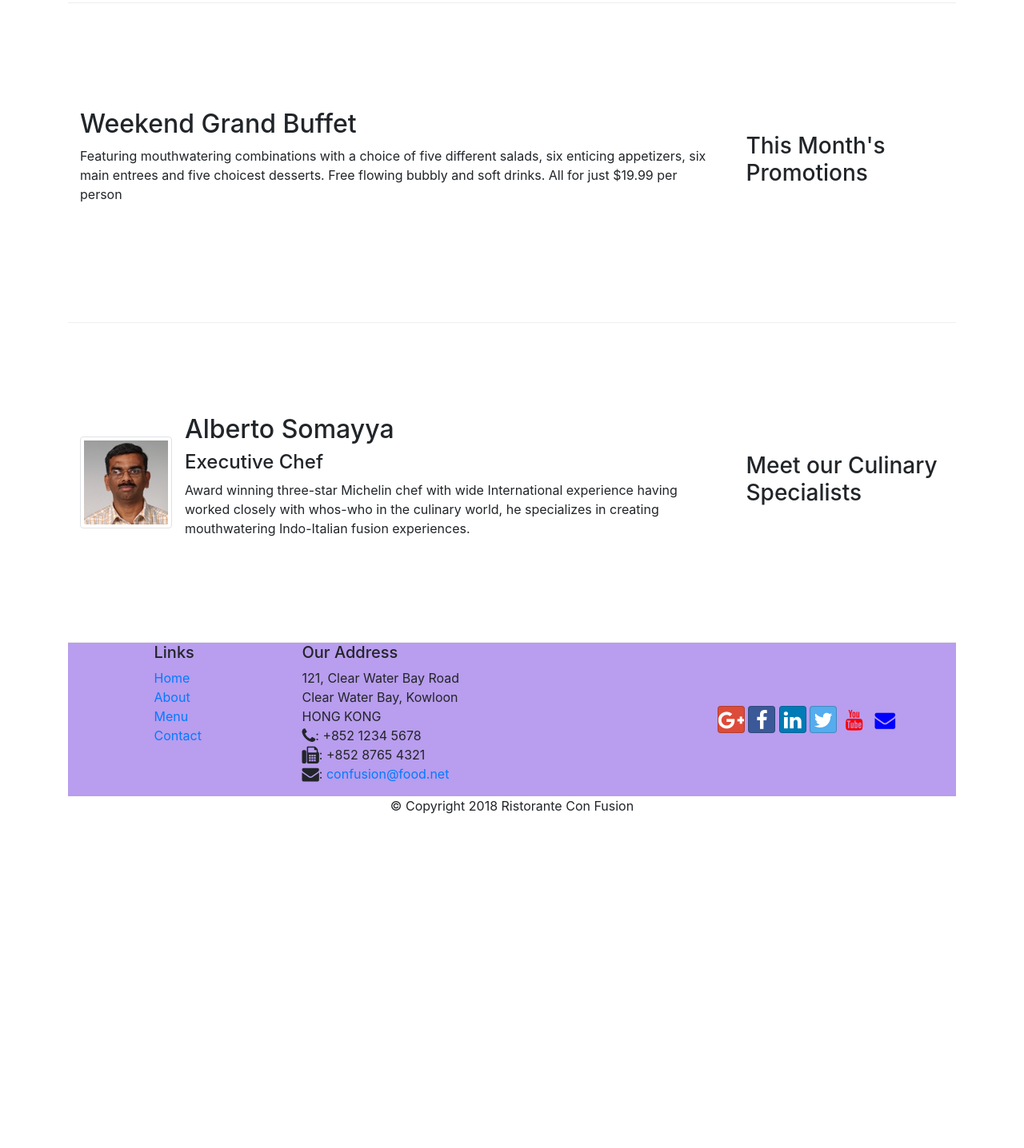
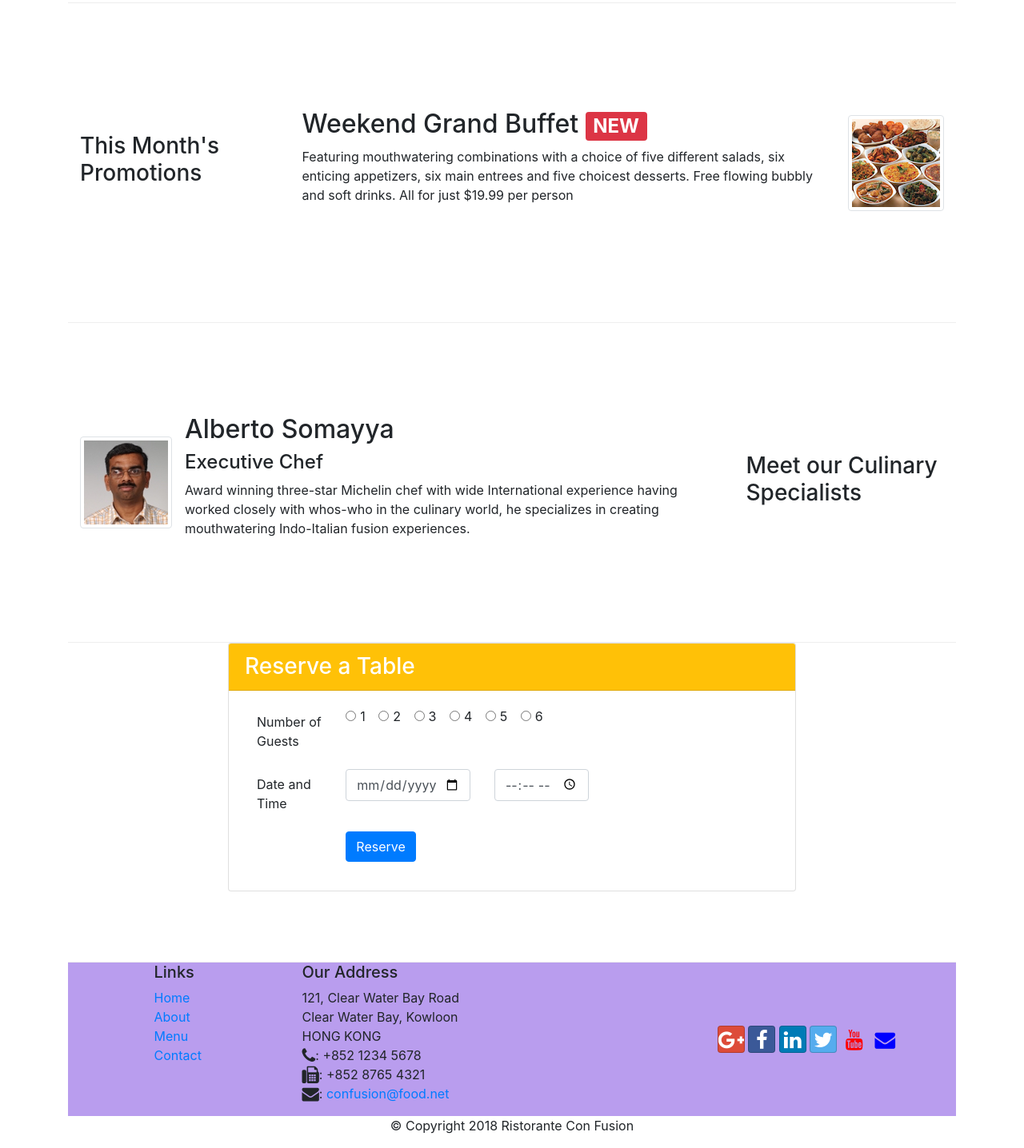
Before and after one commit to Mohamed-Abdulla/project-bootstrap, a website: page index.html in a window 1280 px wide. Shown: the part 680-2116 px from the top of the page at 80% size. Before the commit the page ends 1716 px from the top, so only its background shows below. Drawn offline with nearby package versions, Linux system fonts and the light colour scheme.

Commit message:
assignment-2

```diff
--- a/css/style.css
+++ b/css/style.css
@@ -5,7 +5,7 @@
 .row-content {
     margin:0px auto;
     padding:50px 0px 50px 0px auto;
-    border-bottom: 1px ridge;
+    border-bottom: 1px ridge ;
     min-height: 400px;
 }
 .footer{
@@ -29,6 +29,6 @@
     z-index: 0px;
 }
 .navbar-dark{
-    background-color:#5a37ac;
+    background-color:rgb(160, 66, 160);
 
 }
--- a/index.html
+++ b/index.html
@@ -38,13 +38,16 @@
 
     <header class="jumbotron">
         <div class="container" >
-            <div  class="row row-header">
+            <div  class="row row-header align-self-center">
                 <div class="col-12 col-sm-6">
                     <h1>Ristorante con Fusion</h1>
                     <p>We take inspiration from the World's best cuisines, and create a unique fusion experience. Our lipsmacking creations will tickle your culinary senses!</p>
                 </div>
-                <div class="col-12 col-sm align-self-center">
+                <div class="col-12 col-sm-3 align-self-center">
                     <img src="img/logo.png" class="img-fluid" alt="logo">
+                </div>
+                <div class="col-12 mt-5 mt-sm-0 col-sm-3 align-self-center" >
+                    <a href="#reservation" type="button"  class="btn  btn-warning">Reserve Table</a>
                 </div>
             </div>
         </div>
@@ -62,7 +65,7 @@
                         <h2 class="mt-0">Uthappizza <span class="badge badge-danger">HOT</span>
                             <span class="badge badge-pill badge-secondary">$4.49</span>
                         </h2>
-                        <p>A unique combination of Indian Uthappam (pancake) and Italian pizza, topped with Cerignola olives, ripe vine cherry tomatoes, Vidalia onion, Guntur chillies and Buffalo Paneer.</p>
+                        <p class="d-none d-sm-block">A unique combination of Indian Uthappam (pancake) and Italian pizza, topped with Cerignola olives, ripe vine cherry tomatoes, Vidalia onion, Guntur chillies and Buffalo Paneer.</p>
                     </div>
                 </div>
 
@@ -71,12 +74,19 @@
 
 
         <div class="row row-content align-items-center">
-            <div class="col-12 col-sm-4 order-sm-last col-md-3">
+            <div class="col-12 col-sm-4 order-sm-first col-md-3">
                 <h3>This Month's Promotions</h3>
             </div>
-            <div class="col col-sm order-sm-first col-md">
-                <h2>Weekend Grand Buffet</h2>
-                <p>Featuring mouthwatering combinations with a choice of five different salads, six enticing appetizers, six main entrees and five choicest desserts. Free flowing bubbly and soft drinks. All for just $19.99 per person </p>
+            <div class="col col-sm order-sm-last col-md">
+
+                <div class="media">
+                    <div class="media-body">
+                        <h2 class="mt-0">Weekend Grand Buffet <span class="badge badge-danger">NEW</span></h2>
+                        <p class="d-none d-sm-block">Featuring mouthwatering combinations with a choice of five different salads, six enticing appetizers, six main entrees and five choicest desserts. Free flowing bubbly and soft drinks. All for just $19.99 per person </p>
+                    </div>
+                    <img class="d-flex ml-3 img-thumbnail align-self-center" src="img/buffet.png" alt="buffet">
+                </div>
+
             </div>
         </div>
 
@@ -90,11 +100,68 @@
                     <div class="media-body">
                         <h2 class="mt-0">Alberto Somayya</h2>
                         <h4>Executive Chef</h4>
-                        <p>Award winning three-star Michelin chef with wide International experience having worked closely with whos-who in the culinary world, he specializes in creating mouthwatering Indo-Italian fusion experiences. </p>
+                        <p class="d-none d-sm-block">Award winning three-star Michelin chef with wide International experience having worked closely with whos-who in the culinary world, he specializes in creating mouthwatering Indo-Italian fusion experiences. </p>
 
                     </div>
                 </div>
 
+            </div>
+        </div>
+        <div class="row row-content justify-content-center"id="reservation">
+            <div class="col-12 col-sm-8">
+                <div class="card">
+                    <h3 class="card-header bg-warning text-white">Reserve a Table</h3>
+                    <div class="card-body">
+                        <div class="col-10 col-sm-8">
+                            <form>
+                                <div class="form-group row">
+                                    <label for="Number of Guests"class="col-sm-3 col-form-label">Number of Guests</label>
+                                    <div class=" col-12 col-sm-9">
+                                        <div class="form-check form-check-inline">
+                                            <input class="form-check-input" type="radio" name="selectTables" id="selectTables" value="">
+                                            <label class="form-check-label" for="selectTables">1</label>
+                                        </div>
+                                        <div class="form-check form-check-inline">
+                                            <input class="form-check-input" type="radio" name="selectTables" id="selectTables" value="">
+                                            <label class="form-check-label" for="selectTables">2</label>
+                                        </div>
+                                        <div class="form-check form-check-inline">
+                                            <input class="form-check-input" type="radio" name="selectTables" id="selectTables" value="">
+                                            <label class="form-check-label" for="selectTables">3</label>
+                                        </div>
+                                        <div class="form-check form-check-inline">
+                                            <input class="form-check-input" type="radio" name="selectTables" id="selectTables" value="">
+                                            <label class="form-check-label" for="selectTables">4</label>
+                                        </div>
+                                        <div class="form-check form-check-inline">
+                                            <input class="form-check-input" type="radio" name="selectTables" id="selectTables" value="">
+                                            <label class="form-check-label" for="selectTables">5</label>
+                                        </div>
+                                        <div class="form-check form-check-inline">
+                                            <input class="form-check-input" type="radio" name="selectTables" id="selectTables" value="">
+                                            <label class="form-check-label" for="selectTables">6</label>
+                                        </div>
+                                    </div>
+                                </div>
+                                 <div class="form-group row">
+                                    <label for="DateAndTime" class=" col-12 col-sm-3 col-form-label">Date and Time</label>
+                                    <div class="col-12 col-sm-5">
+                                        <input type="Date" class="form-control" id="Date" name="DateAndtime" placeholder="Date">
+                                    </div>
+                                    <div class="col-12 col-sm-4">
+                                        <input type="time" class="form-control" id="time" name="DateAndtime" placeholder="Time">
+                                    </div>
+                                </div>
+                                <div class="form-group row">
+                                    <div class=" col-12 offset-sm-3 col-sm-10" >
+                                        <button type="submit" class="btn btn-primary">Reserve</button>
+                                    </div>
+                                </div>
+
+                            </form>
+                        </div>
+                    </div>
+                </div>
             </div>
         </div>
     </div>
```
